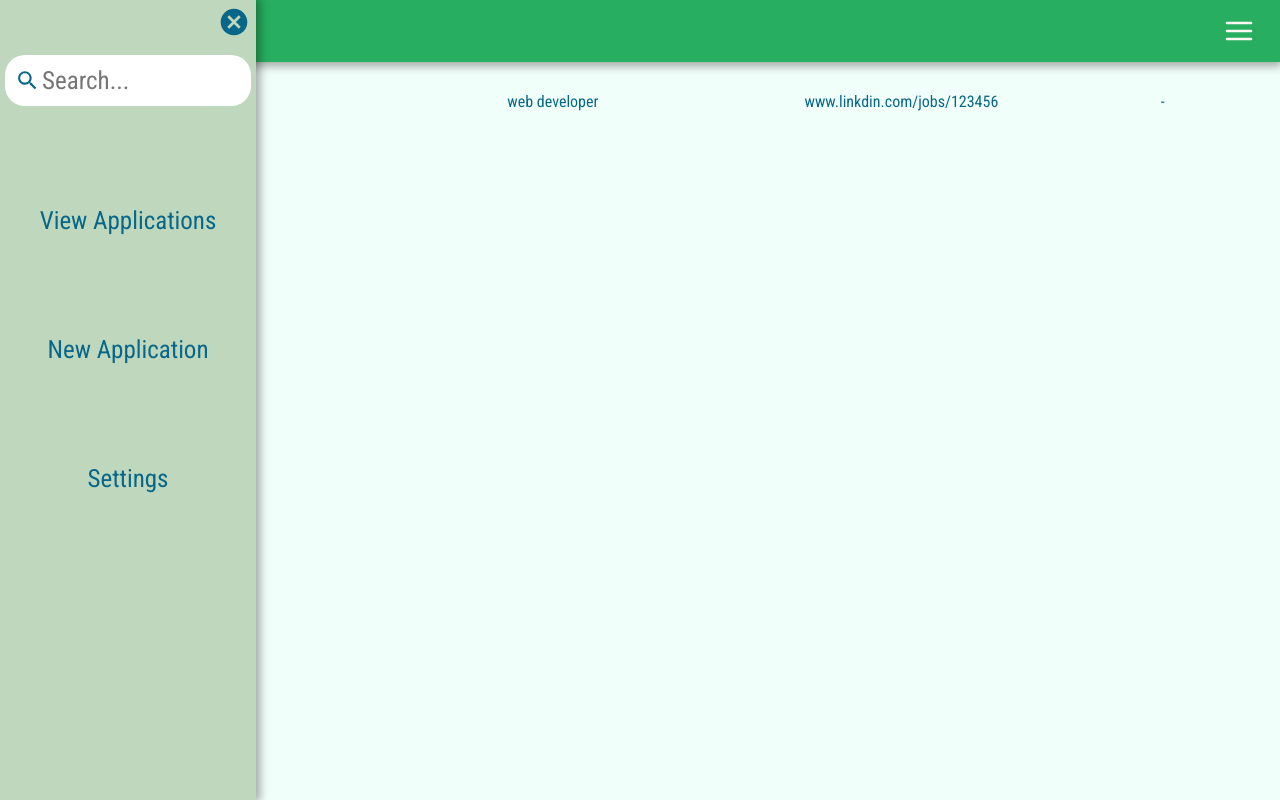
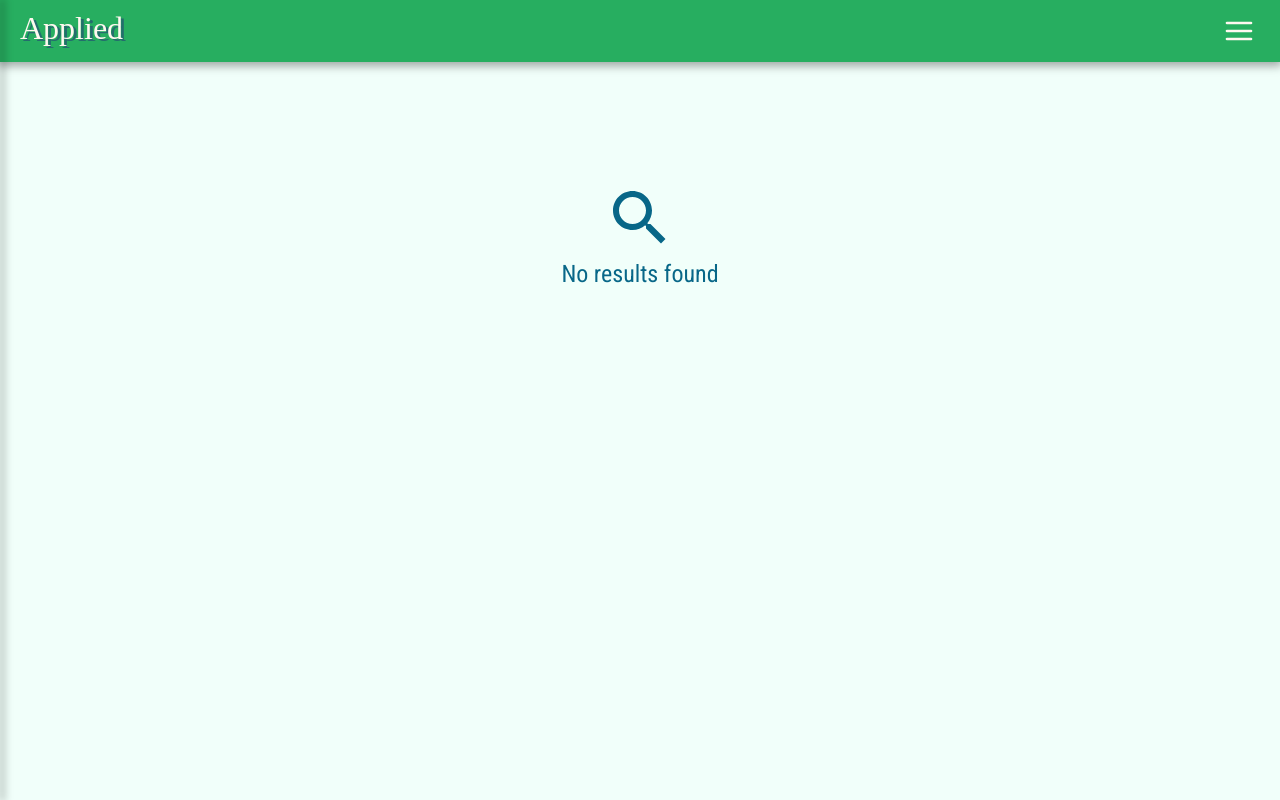
Before and after one commit to idanSaban/applied, a React (Create React App) app: page / in a window 1280 px wide. Built offline with nearby package versions, Linux system fonts and the light colour scheme; a web font is replaced by a local one.

Commit message:
create NoResults component

```diff
--- a/src/App.js
+++ b/src/App.js
@@ -10,9 +10,9 @@ class App extends Component {
     super()
     this.state = {
       applications: [
-        { company: "some company", position: "web developer", link: "www.linkdin.com/jobs/123456", complete: false }
+        // { company: "some company", position: "web developer", link: "www.linkdin.com/jobs/123456", complete: false }
       ],
-      displayMenu: true
+      displayMenu: false
     }
   }
 
--- a/src/style/applications.css
+++ b/src/style/applications.css
@@ -9,3 +9,12 @@
     display: grid;
     grid-template-columns: 2fr 2fr 2fr 1fr;
 }
+
+#noResults {
+    margin-top: 15vh;
+    font-size: 150%;
+}
+
+#noResults>svg {
+    font-size: 300%;
+}
```
